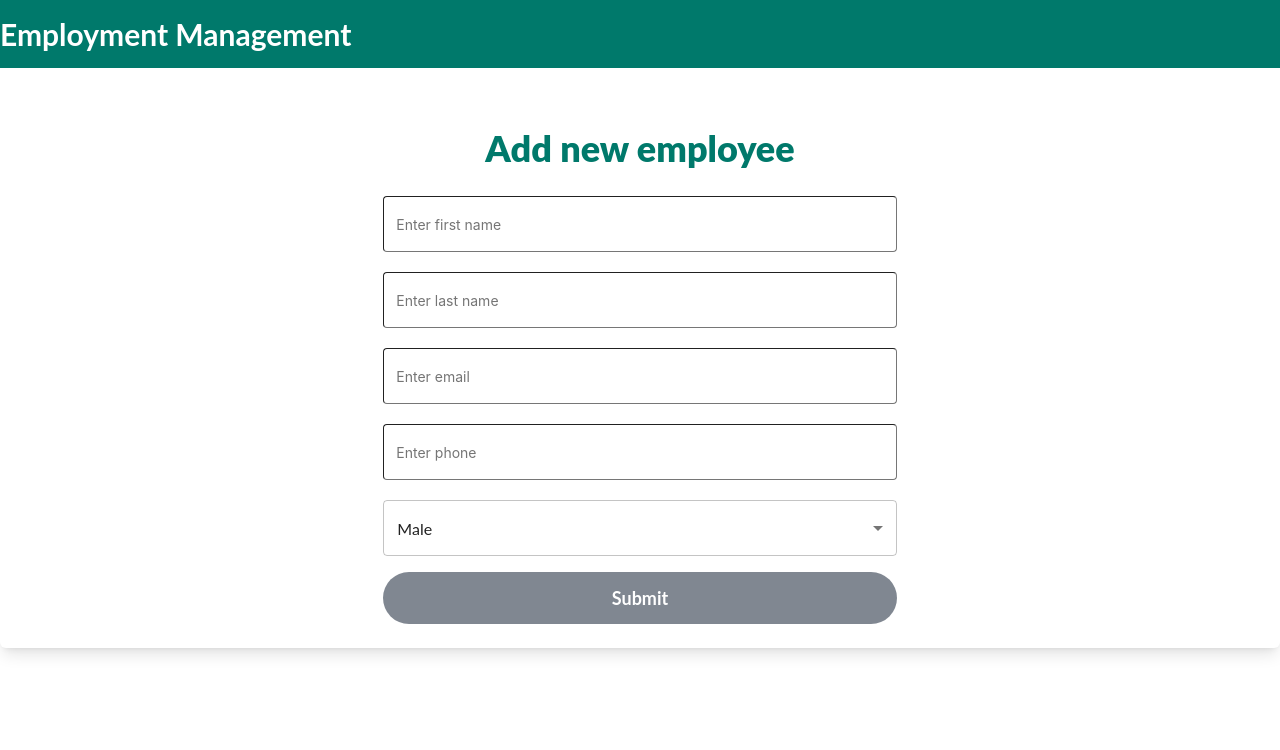
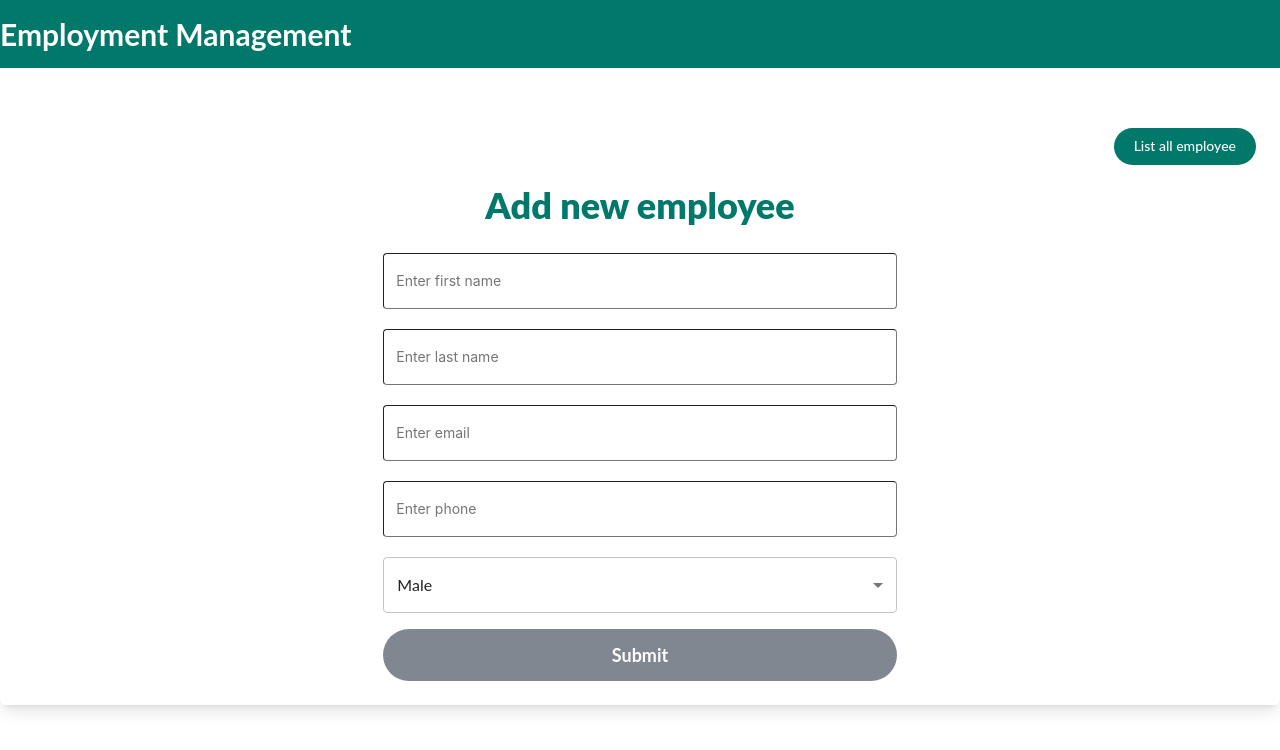
Before and after one commit to minhtanpham/swivel-employee-front-end, a Next.js app: page /employee/add in a window 1280 px wide. Shown: the top 750 px of the page. Built offline with nearby package versions, Linux system fonts and the light colour scheme.

Commit message:
navigate between pages

```diff
--- a/components/forms/EmployeeForm.tsx
+++ b/components/forms/EmployeeForm.tsx
@@ -91,7 +91,6 @@ const EmployeeeForm: FC<EmployeeeFormProps> = ({ defaultValues }) => {
                 : 'https://www.w3schools.com/w3images/avatar2.png'
           })
         ).then(() => {
-          router.push('/employee/list');
           reset();
         });
       } else {
--- a/pages/employee/add.tsx
+++ b/pages/employee/add.tsx
@@ -1,11 +1,19 @@
 import { NextPage } from 'next';
-import { Typography } from '@mui/material';
+import { Typography, Button } from '@mui/material';
+import Link from 'next/link';
 
 import EmployeeeForm from '@/components/forms/EmployeeForm';
 
 const AddNewEmployeePage: NextPage = () => {
   return (
     <div className="flex justify-center items-center flex-col bg-white shadow-lg p-6 rounded-md">
+      <div className="w-full flex items-center justify-end mb-5">
+        <Link href="/employee/list">
+          <Button className="bg-swivel-primary text-white px-5 rounded-full">
+            List all employee
+          </Button>
+        </Link>
+      </div>
       <Typography className="heading-1 text-swivel-primary mb-7">
         Add new employee
       </Typography>
--- a/pages/employee/edit/[id].tsx
+++ b/pages/employee/edit/[id].tsx
@@ -1,5 +1,6 @@
 import { NextPage } from 'next';
-import { Typography } from '@mui/material';
+import { Typography, Button } from '@mui/material';
+import Link from 'next/link';
 
 import { getSingleEmployeebyId } from '@/apis/employee';
 import { Employee } from '@/components/EmployeeCard/employee-card';
@@ -21,6 +22,13 @@ const EditEmployeePage: NextPage<{ data: Employee; id: string }> = ({
 
   return (
     <div className="flex justify-center items-center flex-col bg-white shadow-lg p-6 rounded-md">
+      <div className="w-full flex items-center justify-end mb-5">
+        <Link href="/employee/list">
+          <Button className="bg-swivel-primary text-white px-5 rounded-full">
+            List all employee
+          </Button>
+        </Link>
+      </div>
       <Typography className="heading-1 text-swivel-primary mb-7">
         Update employee
       </Typography>
--- a/pages/employee/list.tsx
+++ b/pages/employee/list.tsx
@@ -1,6 +1,7 @@
 import { FC, useEffect, useCallback } from 'react';
-import { CircularProgress, IconButton } from '@mui/material';
+import { CircularProgress, IconButton, Button } from '@mui/material';
 import { MdList, MdGrid3X3 } from 'react-icons/md';
+import Link from 'next/link';
 
 import { useAppDispatch, useAppSelector } from '@/utils/hooks/redux';
 import { isEmpty } from '@/utils/helpers';
@@ -26,13 +27,18 @@ const EmployeeListPage: FC<any> = () => {
 
   return (
     <div className="flex justify-center items-center flex-col bg-white shadow-lg p-6 rounded-md">
-      <div className="w-full flex mb-3 items-center justify-end">
+      <div className="w-full flex items-center justify-end mb-5">
         <IconButton
-          className="bg-swivel-primary text-white"
+          className="bg-swivel-primary text-white mr-4"
           onClick={handleChangeDisplayStyle}
         >
           {display === 'grid' ? <MdGrid3X3 /> : <MdList />}
         </IconButton>
+        <Link href="/employee/add">
+          <Button className="bg-swivel-primary text-white px-5 rounded-full">
+            Add new employee
+          </Button>
+        </Link>
       </div>
       <ConditionView condition={isFetchingError}>Error</ConditionView>
       <ConditionView condition={isFetchingList}>
```
